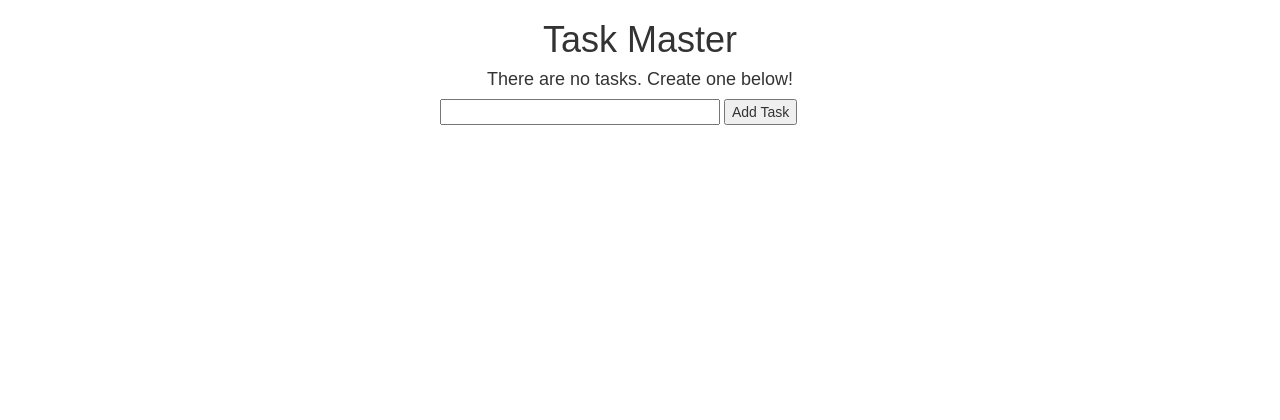
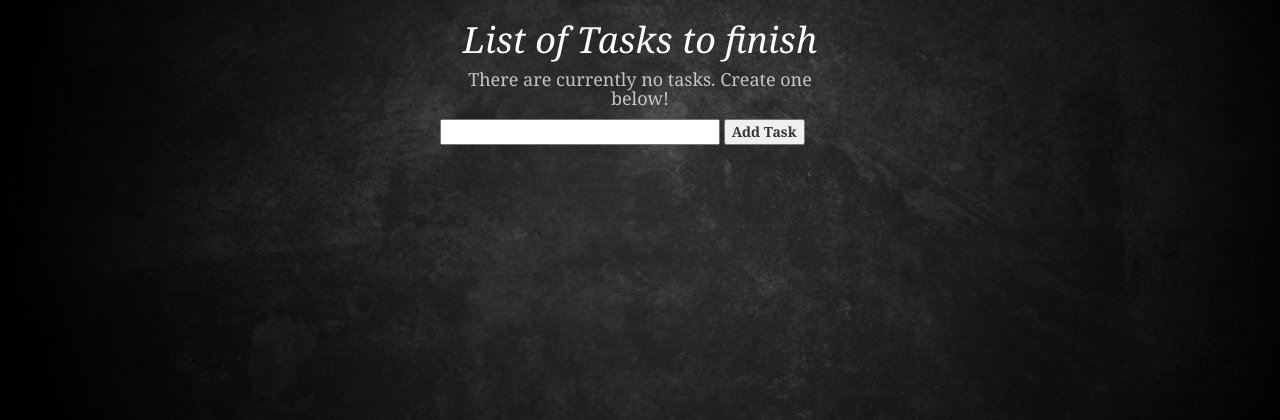
Before and after one commit to Krishnasai-N/TodoFlask, a Flask app: page / in a window 1280 px wide. Shown: the top 420 px of the page. Run offline with Flask 2, Linux system fonts and the light colour scheme; data that the repository does not hold is empty; some libraries are stand-ins or nearby versions.

Commit message:
Update index.html

```diff
--- a/templates/index.html
+++ b/templates/index.html
@@ -1,27 +1,35 @@
 {% extends 'firstflask.html' %}
 
 {% block head %}
-<title>Task Master</title>
+<title>To do tasks</title>
 <style>
-body, html {
+body {
+    background-image: url('static/img/webbackg.jpg');
+    background-size:cover;
     margin: 0;
-    font-family: sans-serif;
 }
 
 h1 {
+    color:white;
     text-align:center;
+    font-family:Cambria;
 }
 
 h4 {
+    color:rgba(255, 255, 255, 0.719);
     text-align:center;
 }
 .content {
+    font-family: Cambria;
+    font-weight: bold;
     margin: 0 auto;
     width: 400px;
 }
 
 table, td, th {
+    color:rgba(255, 255, 255, 0.719);
     border: 1px solid #aaa;
+
 }
 
 table {
@@ -40,10 +48,13 @@ td {
 }
 
 .form {
+    color:rgba(255, 255, 255, 0.719);
     margin-top: 20px;
 }
 
 #content {
+    font-family: Helvetica;
+    font-weight: normal;
     width: 70%;
 }
 </style>
@@ -52,9 +63,9 @@ td {
 
 {% block body %}
 <div class="content">
-    <h1>Task Master</h1>
+    <h1><em>List of Tasks to finish</em></h1>
     {% if tasks|length < 1 %}
-    <h4>There are no tasks. Create one below!</h4>
+    <h4>There are currently no tasks. Create one below!</h4>
     {% else %}
     <table>
         <tr>
@@ -66,11 +77,14 @@ td {
             <tr>
                 <td>{{ task.content }}</td>
                 <td>{{ task.date_created.date() }}</td>
+                <div class="container">
                 <td>
-                    <a href="/delete/{{task.id}}">Delete</a>
+                    <a href="/delete/{{task.id}}" class="btn btn-info btn-sm" role="button">Delete</a>
                     <br>
-                    <a href="/update/{{task.id}}">Update</a>
+                    <br>
+                    <a href="/update/{{task.id}}" class="btn btn-info btn-sm" role="button">Update</a>
                 </td>
+                </div>
             </tr>
         {% endfor %}
     </table>
```
